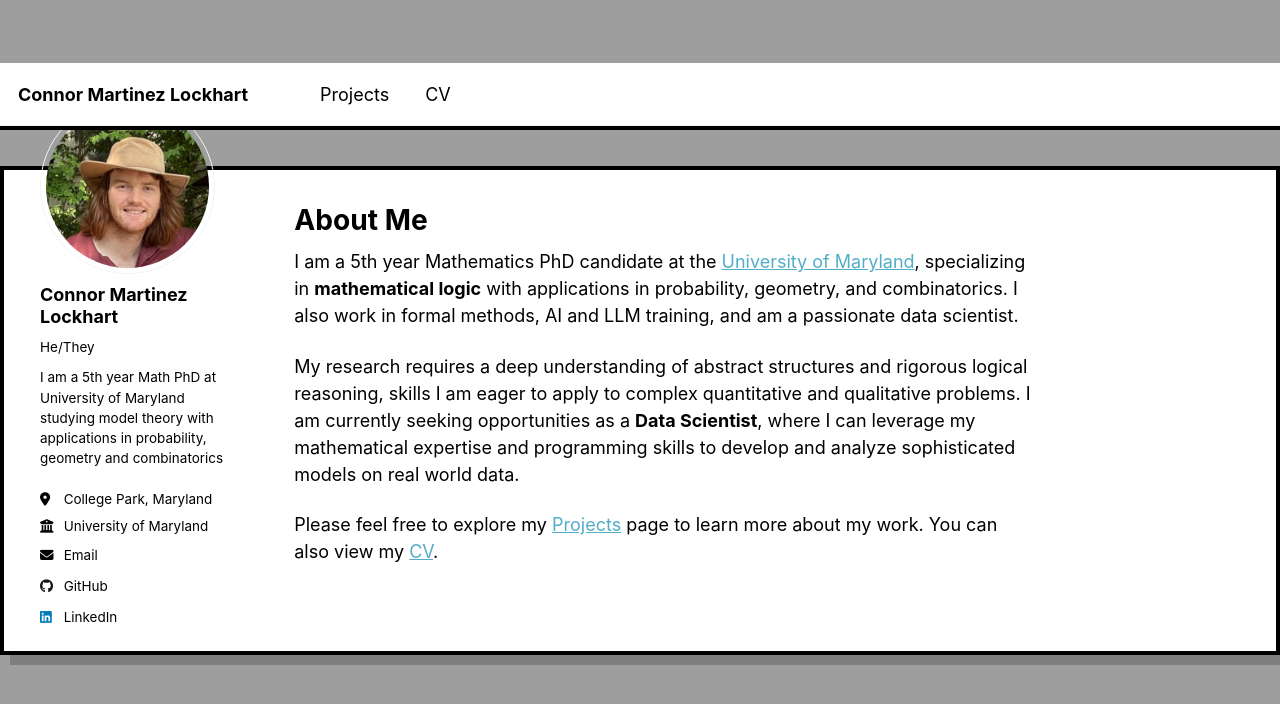
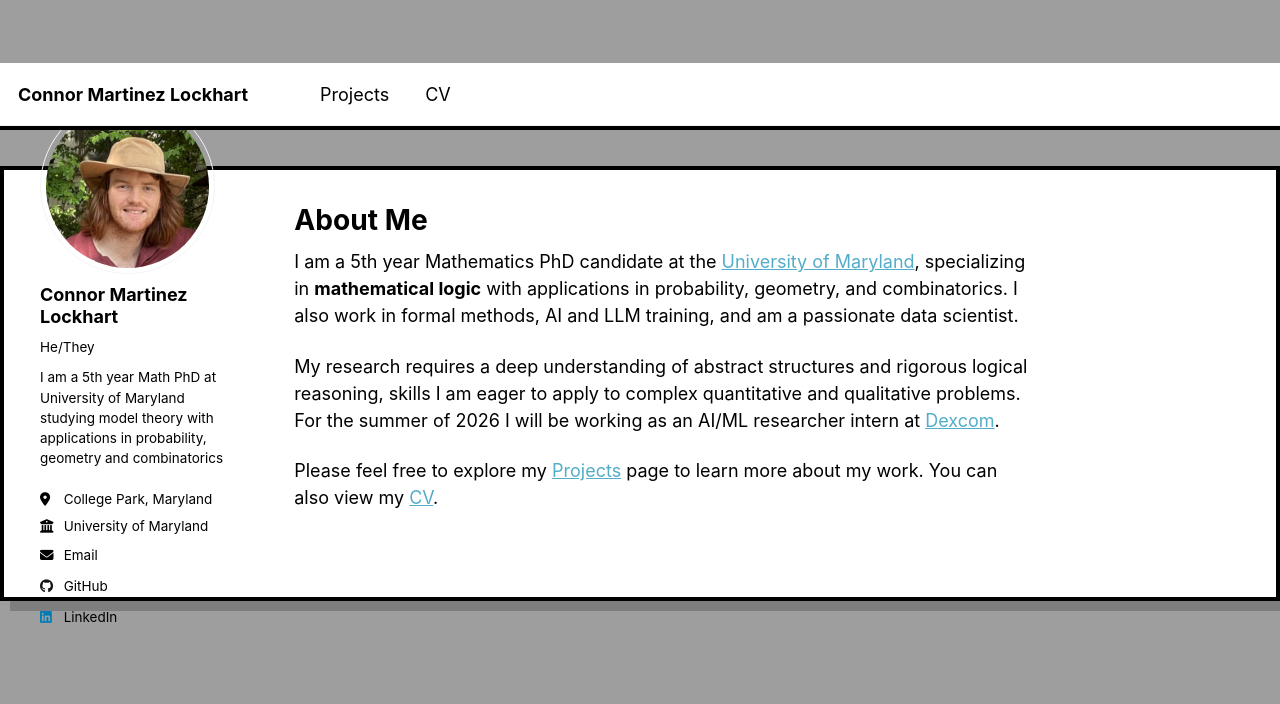
Before and after one commit to Conair94/conair94.github.io, a Jekyll site: the page built from _pages/about.md, in a window 1280 px wide. Shown: the top 704 px of the page. Built offline with Jekyll 4.4.1, drawn with Linux system fonts in a browser that asks for light colours.

Commit message:
updated site

```diff
--- a/_pages/about.md
+++ b/_pages/about.md
@@ -9,6 +9,6 @@ redirect_from:
 
 I am a 5th year Mathematics PhD candidate at the [University of Maryland](https://www-math.umd.edu/), specializing in **mathematical logic** with applications in probability, geometry, and combinatorics. I also work in formal methods, AI and LLM training, and am a passionate data scientist.
 
-My research requires a deep understanding of abstract structures and rigorous logical reasoning, skills I am eager to apply to complex quantitative and qualitative problems. I am currently seeking opportunities as a **Data Scientist**, where I can leverage my mathematical expertise and programming skills to develop and analyze sophisticated models on real world data.
+My research requires a deep understanding of abstract structures and rigorous logical reasoning, skills I am eager to apply to complex quantitative and qualitative problems. For the summer of 2026 I will be working as an AI/ML researcher intern at [Dexcom](https://www.dexcom.com).
 
 Please feel free to explore my [Projects](/portfolio/) page <!--- and [Publications](/publications/) ---> to learn more about my work. You can also view my [CV](/cv/).
```
